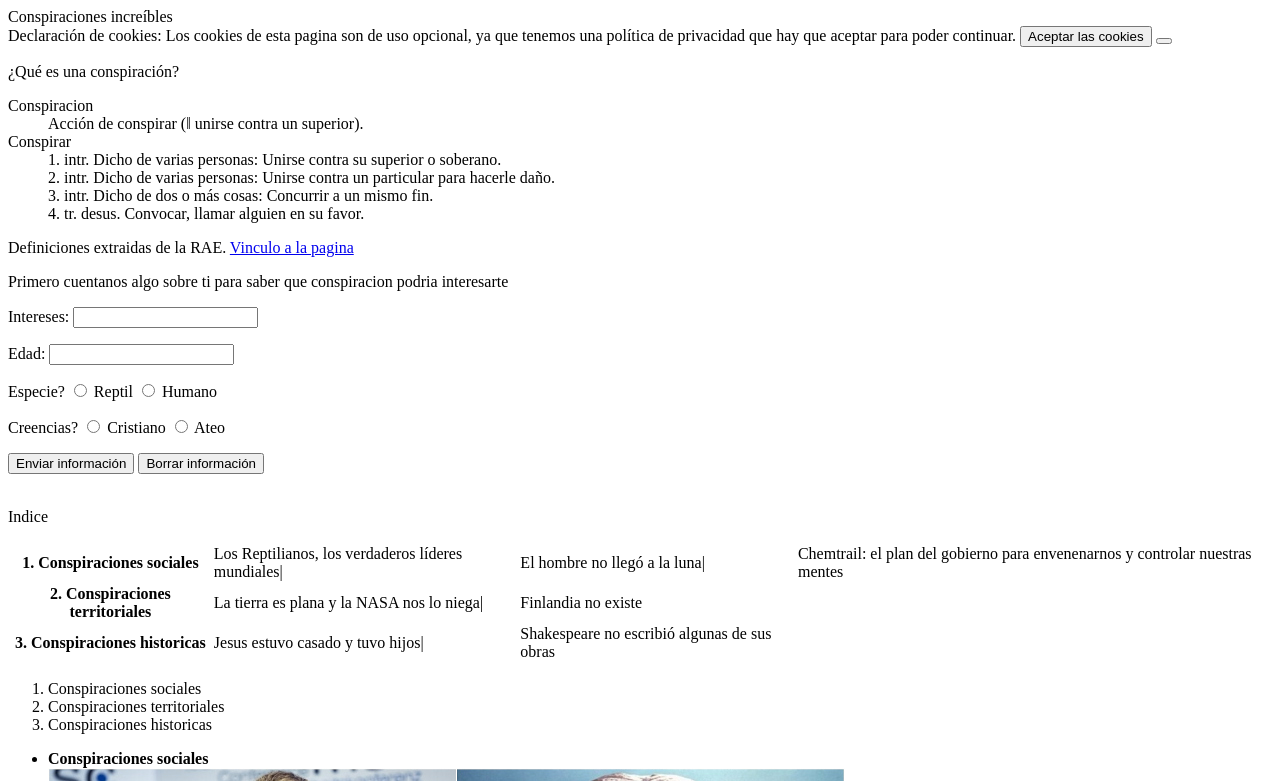
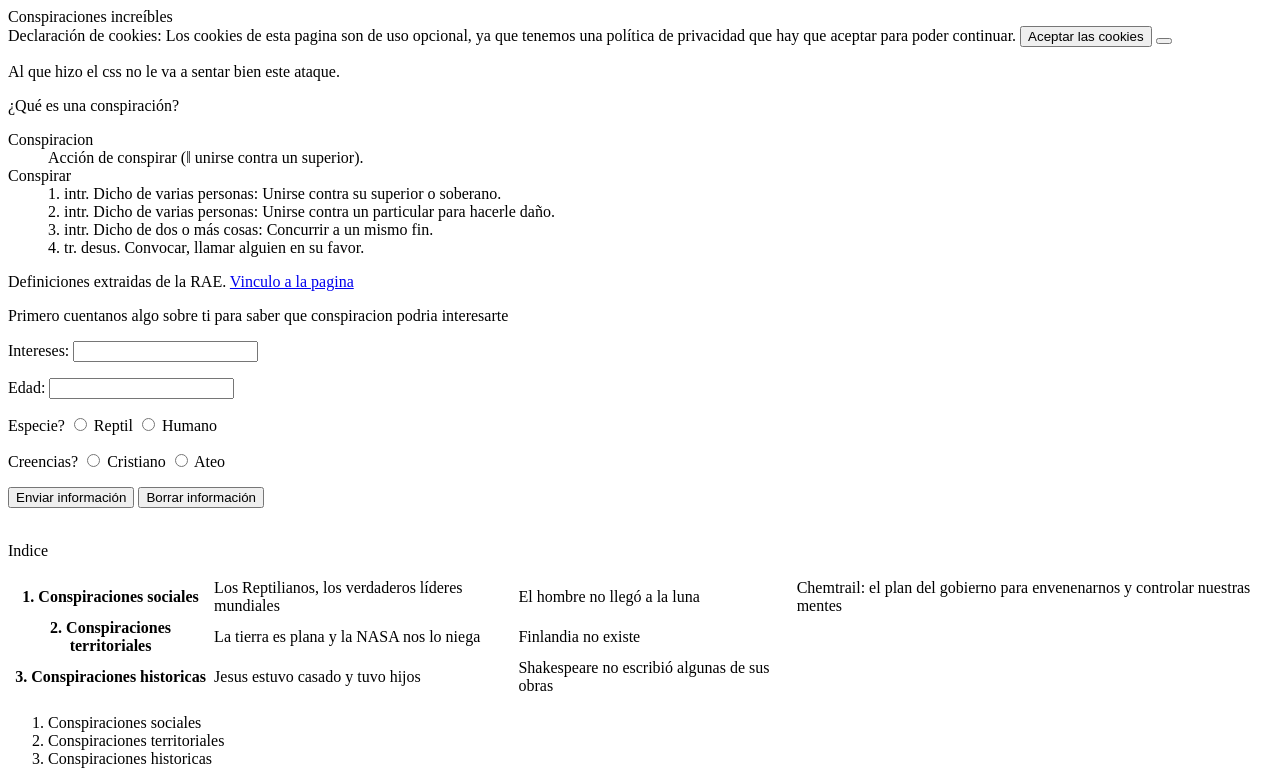
Before and after one commit to FeedEmpanao/pagina-css, a plain HTML site: page recursos pagina css/paginas_enlazadas/lomismosinhtml.html in a window 1280 px wide. Shown: the top 781 px of the page. Drawn offline with Linux system fonts and the light colour scheme; files whose address does not match are found by name.

Commit message:
Primera página por pulir.

```diff
--- a/recursos pagina css/paginas_enlazadas/lomismosinhtml.html
+++ b/recursos pagina css/paginas_enlazadas/lomismosinhtml.html
@@ -21,6 +21,9 @@
 
             </aside>
 
+            <div>
+                <p>Al que hizo el css no le va a sentar bien este ataque.</p>
+            </div>
             <nav id="definiciones">
             <p> ¿Qué es una conspiración? </p>
 
@@ -56,18 +59,18 @@
                 <table class="default" id ="tablaindice">
                     <tr>
                     <th>1. Conspiraciones sociales</th>
-                    <td>Los Reptilianos, los verdaderos líderes mundiales|</td>
-                    <td>El hombre no llegó a la luna|</td>
+                    <td>Los Reptilianos, los verdaderos líderes mundiales</td>
+                    <td>El hombre no llegó a la luna</td>
                     <td>Chemtrail: el plan del gobierno para envenenarnos y controlar nuestras mentes</td>
                     </tr>
                     <tr>
                     <th>2. Conspiraciones territoriales</th>
-                    <td>La tierra es plana y la NASA nos lo niega|</td>
+                    <td>La tierra es plana y la NASA nos lo niega</td>
                     <td>Finlandia no existe</td>
                     </tr>
                     <tr>
                     <th>3. Conspiraciones historicas</th>
-                    <td>Jesus estuvo casado y tuvo hijos|</td>
+                    <td>Jesus estuvo casado y tuvo hijos</td>
                     <td>Shakespeare no escribió algunas de sus obras</td>
                     </tr>
                     </table>
```
Also changed, not shown: recursos pagina css/paginas_enlazadas/lomismosinbarra.html (+4 -4 lines), recursos pagina css 2/index.css (added), recursos pagina css 2/index.html (added).
